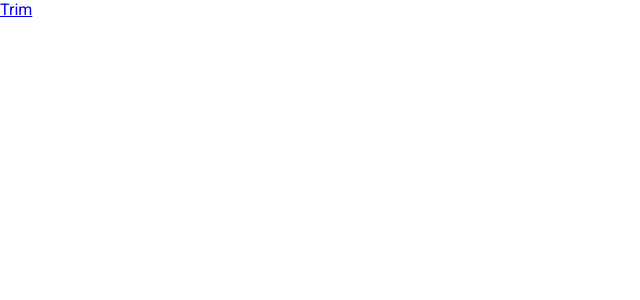
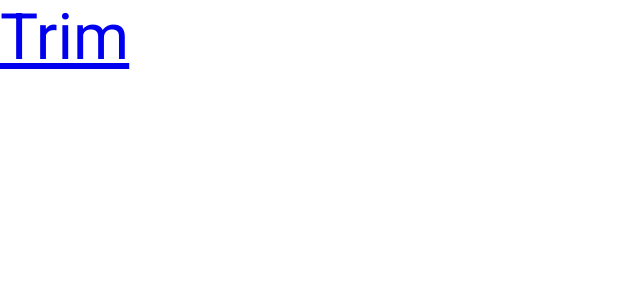
Before and after one commit to lovepreetjassal/bockpit, an Angular app: page / in a window 1280 px wide. Shown: the top 300 px of the page, without its empty margins (0-640 px from the left). Built offline with nearby package versions, Linux system fonts and the light colour scheme.

Commit message:
Update main.component.html

```diff
--- a/src/app/components/main/main.component.html
+++ b/src/app/components/main/main.component.html
@@ -1 +1 @@
-<a routerLink="/trim">Trim</a>
+<a style="font-size:4em" routerLink="/trim">Trim</a>
```
